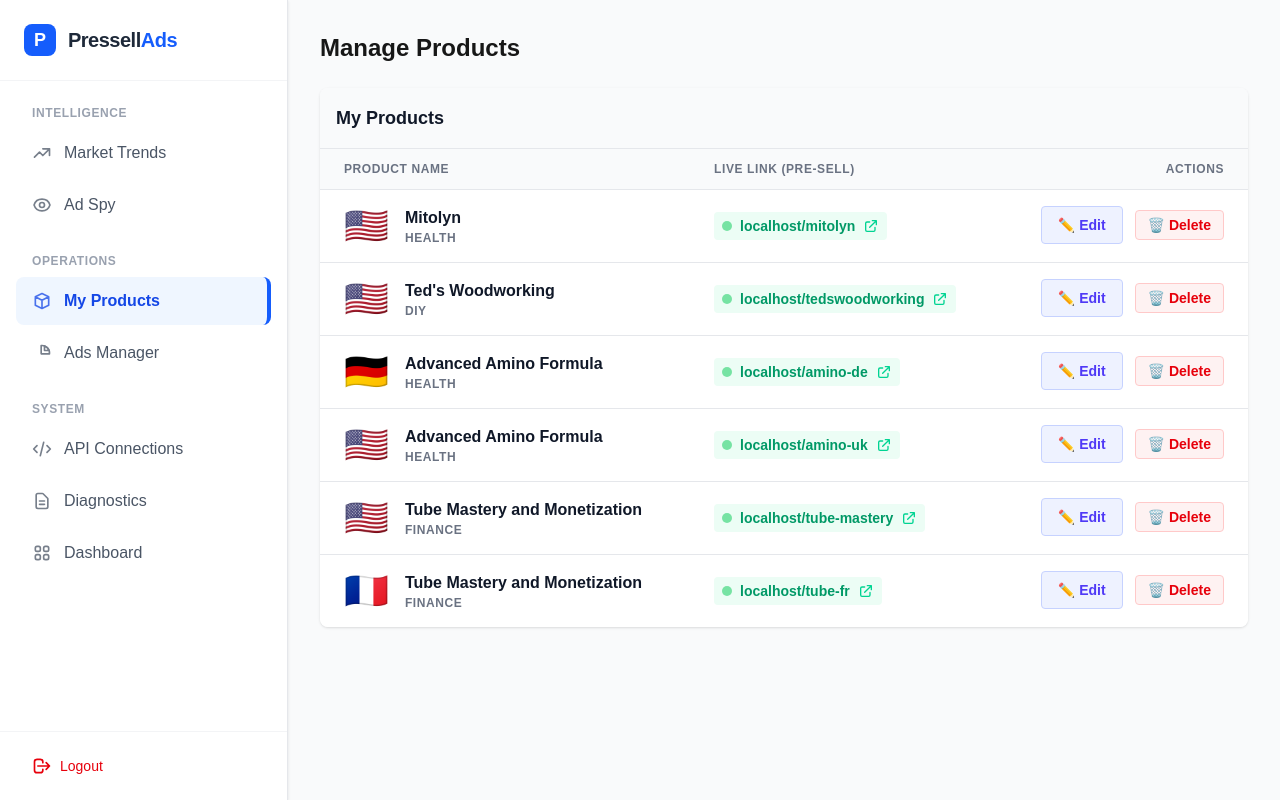
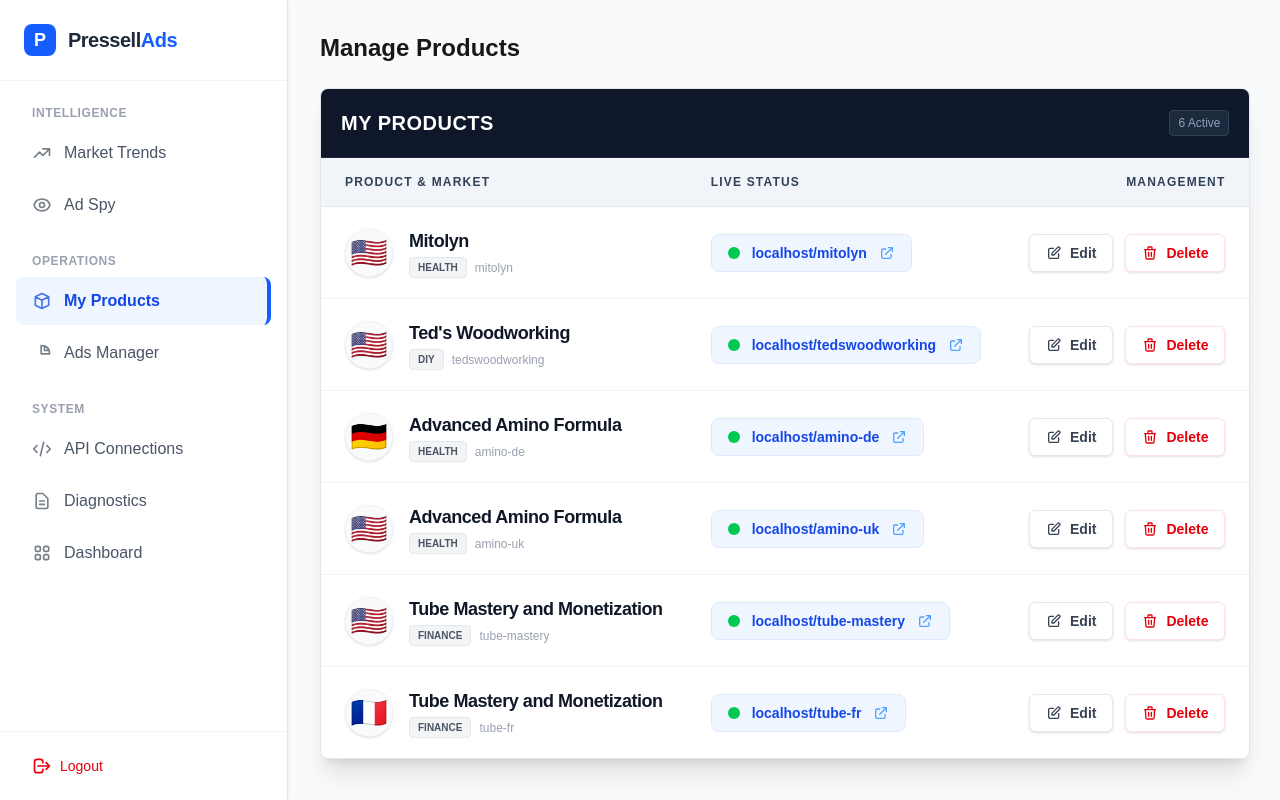
Before and after one commit to johndallapace-rgb/pressell-googleads, a Next.js app: page /admin/products in a window 1280 px wide. Built offline with nearby package versions, Linux system fonts and the light colour scheme.

Commit message:
Fix: My Products Data Sync (Undefined Slug) and UI Redesign

```diff
--- a/src/components/ProductList.tsx
+++ b/src/components/ProductList.tsx
@@ -55,61 +55,90 @@
   };
 
   return (
-    <div className="bg-white rounded-lg shadow overflow-hidden">
-      <div className="p-4 border-b border-gray-200 bg-gray-50">
-        <h2 className="text-lg font-bold text-gray-900">My Products</h2>
+    <div className="bg-white rounded-lg shadow-xl overflow-hidden border border-gray-200">
+      <div className="bg-slate-900 p-5 border-b border-gray-800 flex justify-between items-center">
+        <h2 className="text-xl font-bold text-white tracking-wide">MY PRODUCTS</h2>
+        <span className="bg-slate-800 text-slate-400 text-xs px-2 py-1 rounded border border-slate-700">
+            {products.length} Active
+        </span>
       </div>
 
       {products.length === 0 ? (
-        <div className="p-8 text-center text-gray-500">
-          No products found. Use "Market Trends" to spy and create one!
+        <div className="p-12 text-center bg-gray-50">
+          <p className="text-gray-500 text-lg">No products found.</p>
+          <p className="text-sm text-gray-400 mt-2">Use "Market Trends" to spy and create one!</p>
         </div>
       ) : (
         <table className="min-w-full divide-y divide-gray-200">
-          <thead className="bg-gray-50">
+          <thead className="bg-slate-100">
             <tr>
-              <th className="px-6 py-3 text-left text-xs font-bold text-gray-500 uppercase tracking-wider">Product Name</th>
-              <th className="px-6 py-3 text-left text-xs font-bold text-gray-500 uppercase tracking-wider">Live Link (Pre-sell)</th>
-              <th className="px-6 py-3 text-right text-xs font-bold text-gray-500 uppercase tracking-wider">Actions</th>
+              <th className="px-6 py-4 text-left text-xs font-black text-slate-700 uppercase tracking-widest border-b border-gray-200">Product & Market</th>
+              <th className="px-6 py-4 text-left text-xs font-black text-slate-700 uppercase tracking-widest border-b border-gray-200">Live Status</th>
+              <th className="px-6 py-4 text-right text-xs font-black text-slate-700 uppercase tracking-widest border-b border-gray-200">Management</th>
             </tr>
           </thead>
-          <tbody className="bg-white divide-y divide-gray-200">
+          <tbody className="bg-white divide-y divide-gray-100">
             {products.map((product) => (
-              <tr key={product.slug} className="hover:bg-gray-50">
-                <td className="px-6 py-4 whitespace-nowrap">
-                  <div className="flex items-center">
-                    <span className="text-4xl mr-4 drop-shadow-md opacity-100 filter-none" style={{ filter: 'none' }}>{getFlag(product.language)}</span>
+              <tr key={product.slug} className="hover:bg-blue-50/50 transition-colors duration-150">
+                <td className="px-6 py-5 whitespace-nowrap">
+                  <div className="flex items-center gap-4">
+                    <div className="flex-shrink-0 w-12 h-12 flex items-center justify-center bg-gray-50 rounded-full border border-gray-100 shadow-sm text-3xl">
+                        {getFlag(product.language)}
+                    </div>
                     <div>
-                        <div className="text-base font-bold text-gray-900">{product.name}</div>
-                        <div className="text-xs text-gray-500 uppercase tracking-wider font-semibold">{product.vertical}</div>
+                        <div className="text-lg font-bold text-gray-900 tracking-tight">{product.name}</div>
+                        <div className="flex items-center gap-2 mt-0.5">
+                            <span className="px-2 py-0.5 rounded text-[10px] font-bold uppercase bg-gray-100 text-gray-600 border border-gray-200">
+                                {product.vertical}
+                            </span>
+                            <span className="text-xs text-gray-400 font-mono">
+                                {product.slug}
+                            </span>
+                        </div>
                     </div>
                   </div>
                 </td>
-                <td className="px-6 py-4 whitespace-nowrap">
+                <td className="px-6 py-5 whitespace-nowrap">
                   <a
                     href={`/${product.slug}`}
                     target="_blank"
-                    className="text-sm text-emerald-600 font-bold hover:text-emerald-700 hover:underline flex items-center gap-2 font-mono group bg-emerald-50 px-2 py-1 rounded w-fit"
+                    className="group flex items-center gap-3 px-4 py-2 rounded-lg bg-blue-50 border border-blue-100 hover:bg-blue-100 hover:border-blue-200 transition-all w-fit"
                   >
-                    <span className={`h-2.5 w-2.5 rounded-full ${product.status === 'active' ? 'bg-green-500 animate-pulse' : 'bg-gray-400'}`} title={product.status === 'active' ? 'Online' : 'Offline'}></span>
-                    {typeof window !== 'undefined' ? window.location.host : ''}/{product.slug}
-                    <svg className="w-4 h-4 text-emerald-400 group-hover:text-emerald-700 transition-colors" fill="none" stroke="currentColor" viewBox="0 0 24 24"><path strokeLinecap="round" strokeLinejoin="round" strokeWidth={2} d="M10 6H6a2 2 0 00-2 2v10a2 2 0 002 2h10a2 2 0 002-2v-4M14 4h6m0 0v6m0-6L10 14" /></svg>
+                    <span className="relative flex h-3 w-3">
+                      <span className={`animate-ping absolute inline-flex h-full w-full rounded-full opacity-75 ${product.status === 'active' ? 'bg-green-400' : 'bg-gray-400'}`}></span>
+                      <span className={`relative inline-flex rounded-full h-3 w-3 ${product.status === 'active' ? 'bg-green-500' : 'bg-gray-500'}`}></span>
+                    </span>
+
+                    <span className="text-sm font-bold text-blue-700 font-mono group-hover:text-blue-800">
+                        {typeof window !== 'undefined' ? window.location.host : 'topproductofficial.com'}/{product.slug}
+                    </span>
+
+                    <svg className="w-4 h-4 text-blue-400 group-hover:text-blue-600 group-hover:translate-x-0.5 transition-all" fill="none" stroke="currentColor" viewBox="0 0 24 24"><path strokeLinecap="round" strokeLinejoin="round" strokeWidth={2} d="M10 6H6a2 2 0 00-2 2v10a2 2 0 002 2h10a2 2 0 002-2v-4M14 4h6m0 0v6m0-6L10 14" /></svg>
                   </a>
                 </td>
-                <td className="px-6 py-4 whitespace-nowrap text-right text-sm font-medium flex justify-end gap-3 items-center">
+                <td className="px-6 py-5 whitespace-nowrap text-right text-sm font-medium">
+                  <div className="flex justify-end items-center gap-3">
                     <Link
-                    href={product.slug ? `/admin/products/${product.slug}` : '#'}
-                    className={`text-indigo-600 hover:text-indigo-900 font-bold bg-indigo-50 px-4 py-2 rounded border border-indigo-200 hover:bg-indigo-100 transition-colors ${!product.slug ? 'opacity-50 cursor-not-allowed' : ''}`}
+                        href={`/admin/products/${product.slug}`}
+                        className="flex items-center gap-2 px-4 py-2 bg-white border border-gray-200 rounded-md text-gray-700 font-bold hover:bg-gray-50 hover:border-gray-300 hover:text-blue-600 transition-all shadow-sm"
                     >
-                    ✏️ Edit
+                        <svg className="w-4 h-4" fill="none" stroke="currentColor" viewBox="0 0 24 24"><path strokeLinecap="round" strokeLinejoin="round" strokeWidth={2} d="M11 5H6a2 2 0 00-2 2v11a2 2 0 002 2h11a2 2 0 002-2v-5m-1.414-9.414a2 2 0 112.828 2.828L11.828 15H9v-2.828l8.586-8.586z" /></svg>
+                        Edit
                     </Link>
+
                     <button
                         onClick={() => handleDelete(product.slug, product.name)}
                         disabled={deleting === product.slug}
-                    className="text-red-600 hover:text-red-900 font-bold bg-red-50 px-3 py-1 rounded border border-red-200 hover:bg-red-100 transition-colors disabled:opacity-50"
+                        className="flex items-center gap-2 px-4 py-2 bg-white border border-red-100 rounded-md text-red-600 font-bold hover:bg-red-50 hover:border-red-200 transition-all shadow-sm disabled:opacity-50 disabled:cursor-wait"
                     >
-                    {deleting === product.slug ? 'Deleting...' : '🗑️ Delete'}
+                        {deleting === product.slug ? (
+                            <svg className="animate-spin h-4 w-4" xmlns="http://www.w3.org/2000/svg" fill="none" viewBox="0 0 24 24"><circle className="opacity-25" cx="12" cy="12" r="10" stroke="currentColor" strokeWidth="4"></circle><path className="opacity-75" fill="currentColor" d="M4 12a8 8 0 018-8V0C5.373 0 0 5.373 0 12h4zm2 5.291A7.962 7.962 0 014 12H0c0 3.042 1.135 5.824 3 7.938l3-2.647z"></path></svg>
+                        ) : (
+                            <svg className="w-4 h-4" fill="none" stroke="currentColor" viewBox="0 0 24 24"><path strokeLinecap="round" strokeLinejoin="round" strokeWidth={2} d="M19 7l-.867 12.142A2 2 0 0116.138 21H7.862a2 2 0 01-1.995-1.858L5 7m5 4v6m4-6v6m1-10V4a1 1 0 00-1-1h-4a1 1 0 00-1 1v3M4 7h16" /></svg>
+                        )}
+                        Delete
                     </button>
+                  </div>
                 </td>
               </tr>
             ))}
--- a/src/lib/config.ts
+++ b/src/lib/config.ts
@@ -175,7 +175,17 @@
 
 export async function listProducts(): Promise<ProductConfig[]> {
   const config = await getCampaignConfig();
-  return Object.values(config.products);
+  if (!config.products) return [];
+
+  // Robust mapping: Ensure slug is present by using the key if missing in the value
+  return Object.entries(config.products).map(([key, value]) => ({
+    ...value,
+    slug: value.slug || key,
+    // Ensure other critical fields have fallbacks
+    name: value.name || 'Untitled Product',
+    vertical: value.vertical || 'other',
+    language: value.language || 'en'
+  }));
 }
 
 export interface CampaignMetrics {
```
Lines whose indentation alone changed are shown as unchanged.
